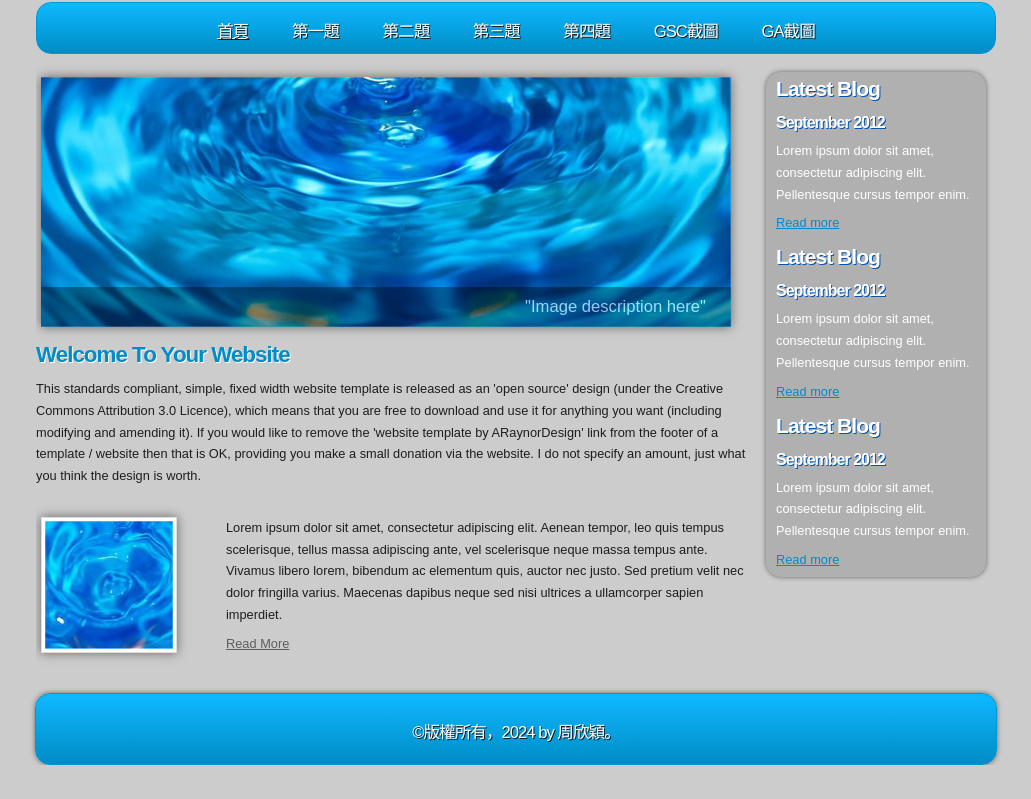
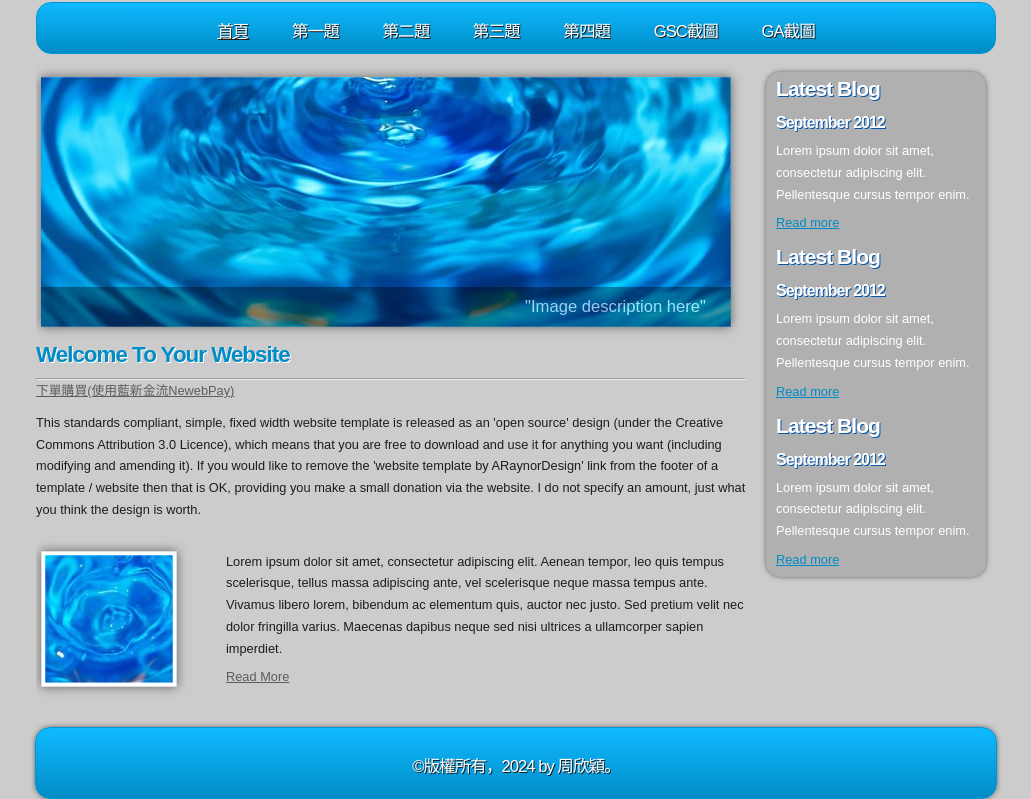
Before and after one commit to chouxinying/hw4-ec, a plain HTML site: page a6.html in a window 1280 px wide. Shown: the part 123-922 px from the top of the page, without its empty margins (124-1155 px from the left). Before the commit the page ends 888 px from the top, so only its background shows below. Drawn offline with Linux system fonts and the light colour scheme.

Commit message:
Add files via upload

```diff
--- a/a6.html
+++ b/a6.html
@@ -55,6 +55,15 @@
 
 		<div class="content_item">
 		  <h1>Welcome To Your Website</h1>
+      <hr>
+      <p>
+        <a href="https://www.newebpay.com/website/Page/content/service_creditcard" target="_blank">下單購買(使用藍新金流NewebPay) </a>
+      </p>
+
+
+
+
+
           <p>This standards compliant, simple, fixed width website template is released as an 'open source' design (under the Creative Commons Attribution 3.0 Licence), which means that you are free to download and use it for anything you want (including modifying and amending it). If you would like to remove the 'website template by ARaynorDesign' link from the footer of a template / website then that is OK, providing you make a small donation via the website. I do not specify an amount, just what you think the design is worth.</p>
         </div><!--close content_item-->
 	    <div class="content_image">
```
